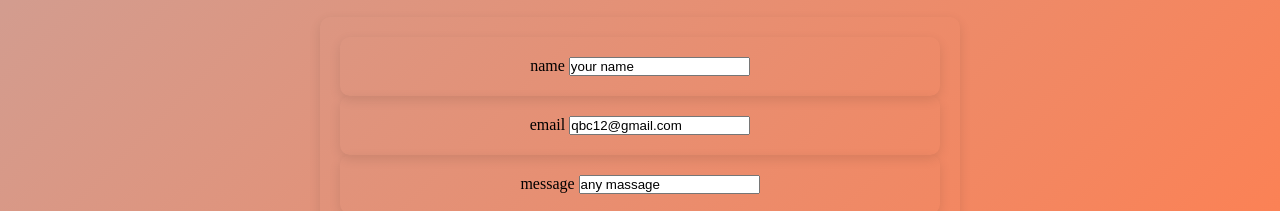
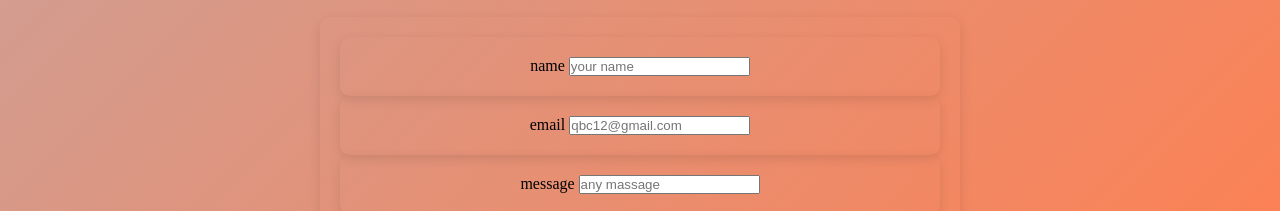
Before and after one commit to Bhabani230/portfolio, a plain HTML site: page index.html in a window 1280 px wide. Shown: the part 2769-2980 px from the top of the page. Drawn offline with nearby package versions, Linux system fonts and the light colour scheme.

Commit message:
change valu to placeholder

```diff
--- a/index.html
+++ b/index.html
@@ -232,15 +232,15 @@
             <form id="form">
                 <div class="field">
                   <label for="name">name</label>
-                  <input type="text" name="name" id="name" value="your name">
+                  <input type="text" name="name" id="name" placeholder="your name">
                 </div>
                 <div class="field">
                   <label for="email">email</label>
-                  <input type="text" name="email" id="email"value="qbc12@gmail.com">
+                  <input type="text" name="email" id="email" placeholder="qbc12@gmail.com">
                 </div>
                 <div class="field">
                   <label for="message">message</label>
-                  <input type="text" name="message" id="message" value="any massage">
+                  <input type="text" name="message" id="message" placeholder="any massage">
                 </div>
                 <input type="submit" id="button" value="Send Email"  >
               </form>
```
